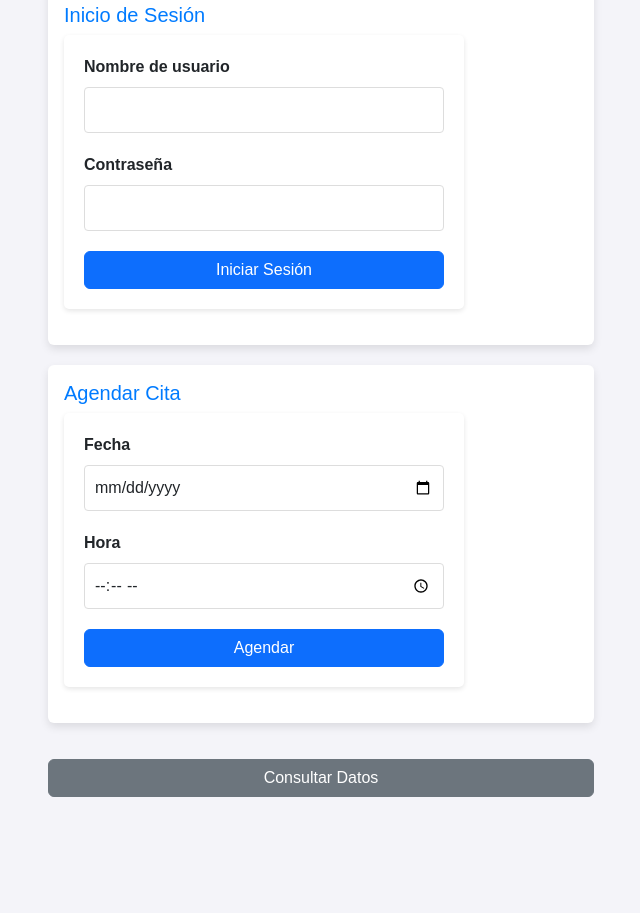
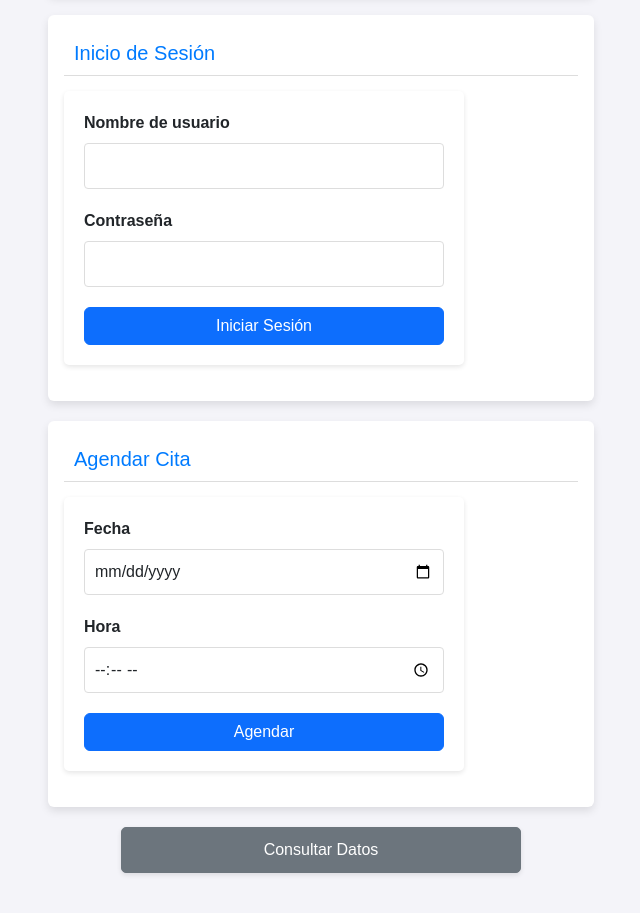
Before and after one commit to Leonelvm1/Calendar-project, a plain HTML site: page index.html in a window 1280 px wide. Shown: the part 459-1372 px from the top of the page, without its empty margins (319-959 px from the left). Before the commit the page ends 1292 px from the top, so only its background shows below. Drawn offline with nearby package versions, Linux system fonts and the light colour scheme; a script that the page names is missing.

Commit message:
Following up the cards style

```diff
--- a/index.html
+++ b/index.html
@@ -17,7 +17,7 @@
                 <div class="card">
                     <div class="card-body">
                         <h5 class="card-title">Registro</h5>
-                        <form id="registerForm">
+                        <form id="registerForm" class="styled-box">
                             <div class="form-group">
                                 <label for="registerUsername">Nombre de usuario</label>
                                 <input type="text" class="form-control" id="registerUsername" required>
@@ -37,7 +37,7 @@
                 <div class="card mt-3">
                     <div class="card-body">
                         <h5 class="card-title">Inicio de Sesión</h5>
-                        <form id="loginForm">
+                        <form id="loginForm" class="styled-box">
                             <div class="form-group">
                                 <label for="loginUsername">Nombre de usuario</label>
                                 <input type="text" class="form-control" id="loginUsername" required>
@@ -57,7 +57,7 @@
                 <div class="card mt-3">
                     <div class="card-body">
                         <h5 class="card-title">Agendar Cita</h5>
-                        <form id="appointmentForm">
+                        <form id="appointmentForm" class="styled-box">
                             <div class="form-group">
                                 <label for="appointmentDate">Fecha</label>
                                 <input type="date" class="form-control" id="appointmentDate" required>
@@ -75,7 +75,7 @@
 
                 <!-- Botón para Consultar Datos -->
                 <div class="d-flex justify-content-center">
-                    <button id="consultarDatos" class="btn btn-secondary mt-3">Consultar Datos</button>
+                    <button id="consultarDatos" class="btn btn-secondary styled-button">Consultar Datos</button>
                 </div>
                 <div id="datosLocalStorage" class="mt-3"></div>
             </div>
--- a/style.css
+++ b/style.css
@@ -1,5 +1,3 @@
-/* style.css */
-
 body {
     background-color: #f4f4f9;
     color: #333;
@@ -20,13 +18,19 @@ body {
 
 .card-title {
     color: #007bff;
+    font-size: 1.25rem;
+    margin-bottom: 15px;
+    padding-bottom: 10px;
+    margin-top: 10px;
+    padding-left: 10px;
+    border-bottom: 1px solid #ddd;
 }
 
 h1, h2 {
     color: #444;
 }
 
-form {
+.styled-box {
     padding: 20px;
     border-radius: 5px;
     box-shadow: 0 2px 5px rgba(0, 0, 0, 0.1);
@@ -73,3 +77,12 @@ button:hover {
     display: flex;
     justify-content: center;
 }
+
+.styled-button {
+    padding: 10px;
+    border-radius: 5px;
+    box-shadow: 0 2px 5px rgba(0, 0, 0, 0.1);
+    width: 100%;
+    max-width: 400px;
+    margin-bottom: 20px;
+}
```
